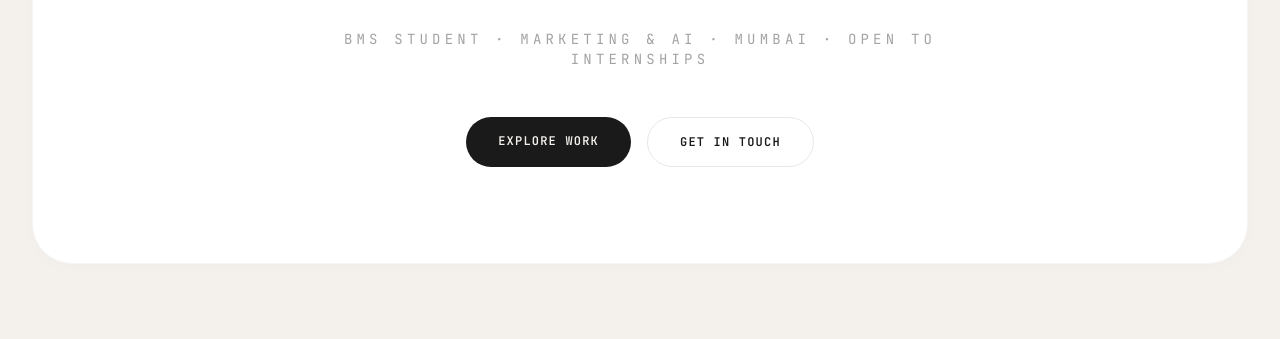
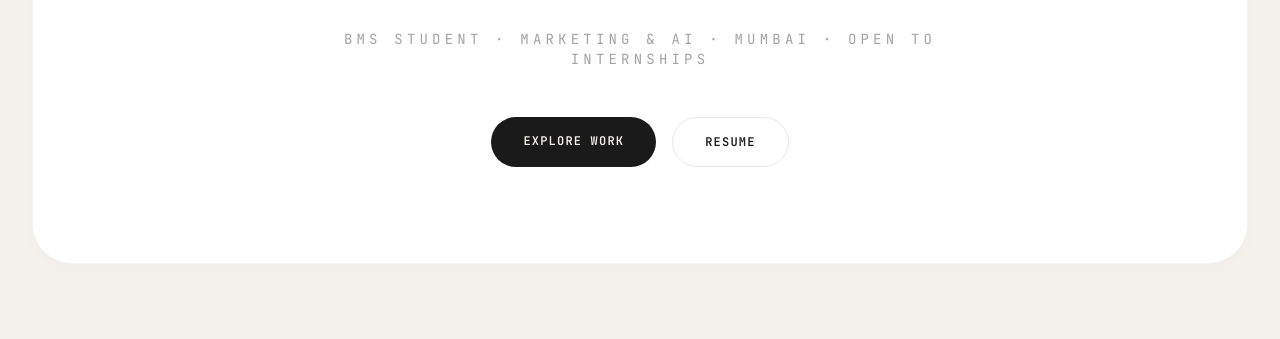
Before and after one commit to aansh1-dev/portfolio, a plain HTML site: page index.html in a window 1280 px wide. Shown: the part 461-800 px from the top of the page. Drawn offline with nearby package versions, Linux system fonts and the light colour scheme; a web font is replaced by a local one.

Commit message:
Update index.html

```diff
--- a/index.html
+++ b/index.html
@@ -228,9 +228,9 @@
                     <a href="#projects" class="bg-ink text-base px-8 py-4 rounded-full text-xs font-mono font-bold transition-colors uppercase tracking-widest magnetic inline-block">
                         Explore Work
                     </a>
-                    <button onclick="copyEmail(this)" class="border border-ink/10 text-ink px-8 py-4 rounded-full text-xs font-mono font-bold hover:bg-black/5 transition-colors uppercase tracking-widest magnetic inline-block">
-                        Get in Touch
-                    </button>
+                    <a href="https://aansh-resume.tiiny.site/" target="_blank" class="border border-ink/10 text-ink px-8 py-4 rounded-full text-xs font-mono font-bold hover:bg-black/5 transition-colors uppercase tracking-widest magnetic inline-block">
+                        Resume
+                    </a>
                 </div>
             </div>
         </section>
@@ -270,7 +270,7 @@
 
                         <!-- Dual Icon Actions -->
                         <div class="flex gap-2 md:gap-3">
-                            <a href="https://aansh-powerbi.tiiny.site/" target="_blank" class="w-12 h-12 rounded-full border border-ink/10 bg-surface flex items-center justify-center hover:bg-ink hover:text-base transition-all duration-300 hover:scale-110 shadow-sm hover:shadow-md cursor-pointer group/btn" title="View PDF Report">
+                            <a href="https://aansh-pwrbi.tiiny.site/" target="_blank" class="w-12 h-12 rounded-full border border-ink/10 bg-surface flex items-center justify-center hover:bg-ink hover:text-base transition-all duration-300 hover:scale-110 shadow-sm hover:shadow-md cursor-pointer group/btn" title="View PDF Report">
                                 <svg width="20" height="20" viewBox="0 0 24 24" fill="none" stroke="currentColor" stroke-width="2" stroke-linecap="round" stroke-linejoin="round" class="group-hover/btn:rotate-45 transition-transform"><path d="M18 13v6a2 2 0 0 1-2 2H5a2 2 0 0 1-2-2V8a2 2 0 0 1 2-2h6"></path><polyline points="15 3 21 3 21 9"></polyline><line x1="10" y1="14" x2="21" y2="3"></line></svg>
                             </a>
                             <a href="https://www.mediafire.com/file/uhayemkw6xrch2c/Aansh_Power_BI.pbix/file" target="_blank" class="w-12 h-12 rounded-full border border-ink/10 bg-surface flex items-center justify-center hover:bg-ink hover:text-base transition-all duration-300 hover:scale-110 shadow-sm hover:shadow-md cursor-pointer group/btn" title="Download .pbix">
```
